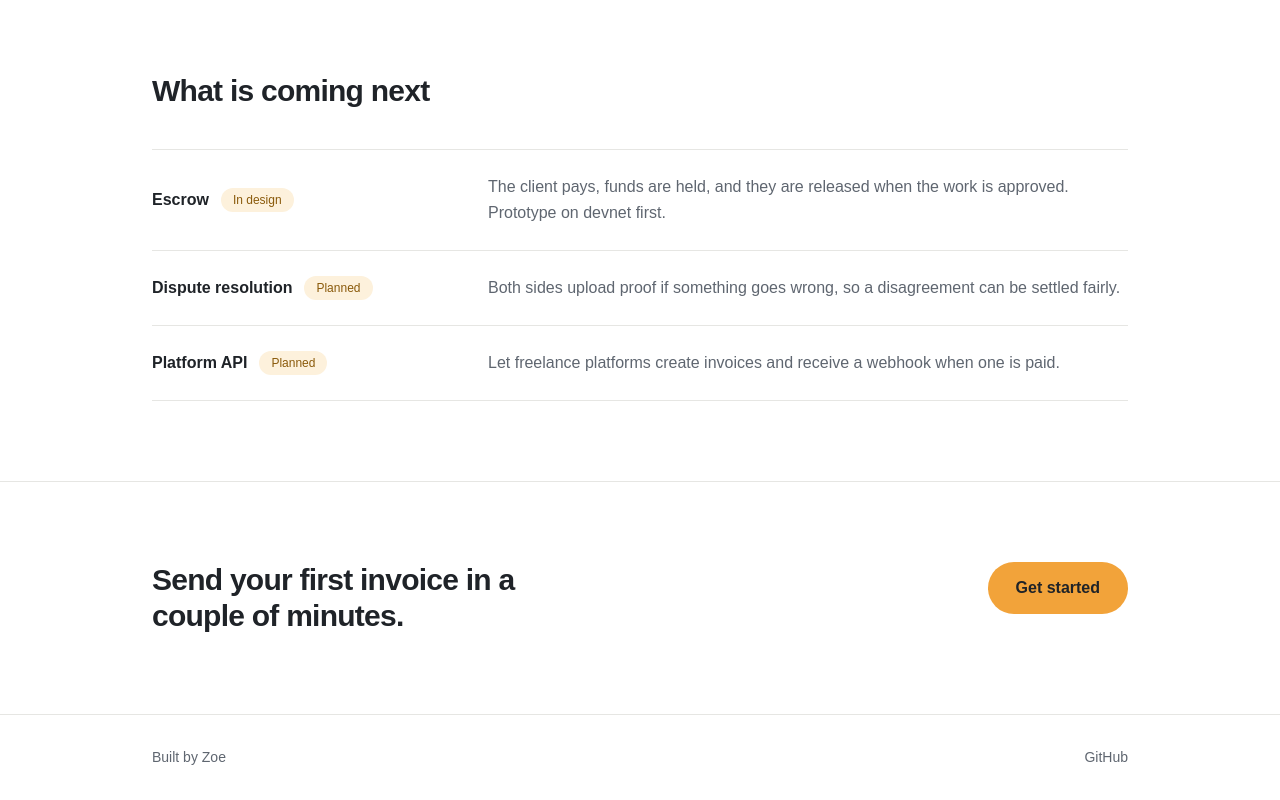
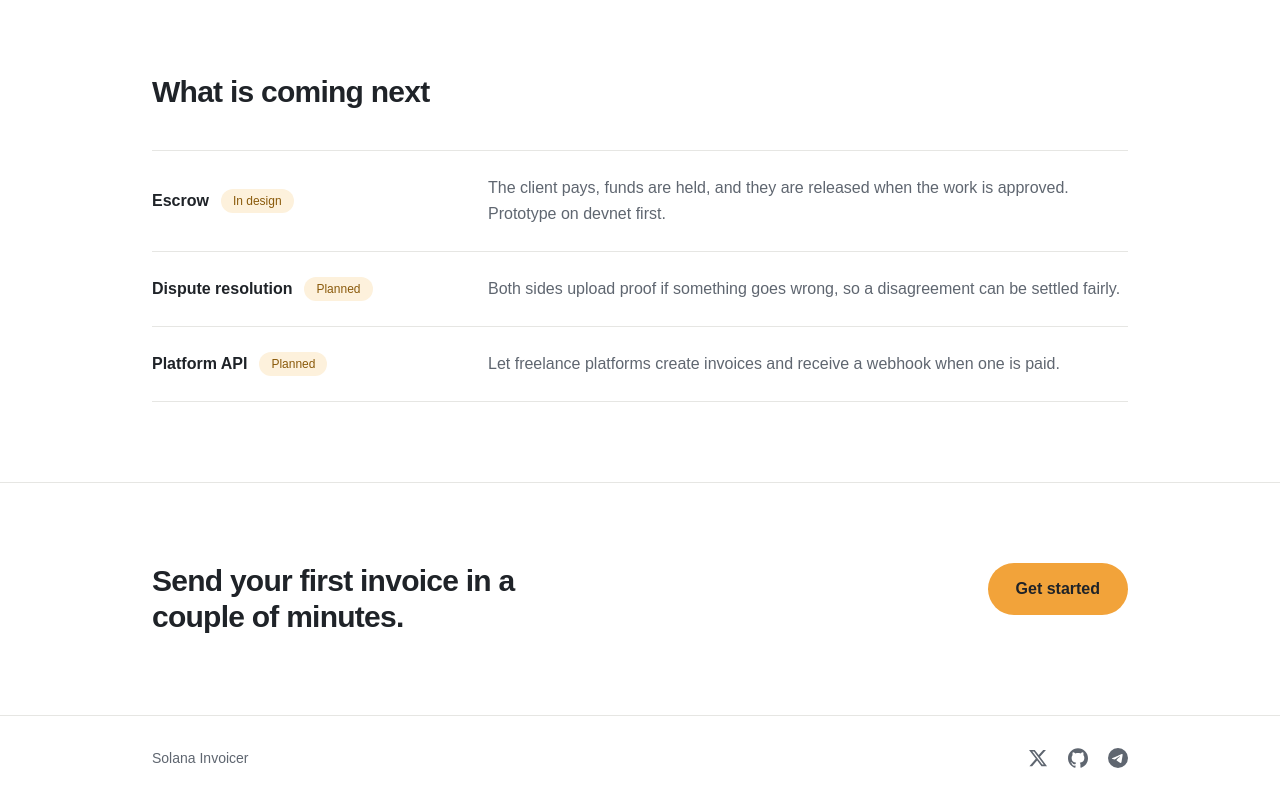
Before and after one commit to zoelaenski/arrivo, a Next.js app: page / in a window 1280 px wide. Shown: the part 1951-2751 px from the top of the page. Built offline with nearby package versions, Linux system fonts and the light colour scheme; no server answers.

Commit message:
Sticky header and social icons footer

```diff
--- a/src/app/page.tsx
+++ b/src/app/page.tsx
@@ -56,6 +56,24 @@ const roadmap = [
   },
 ];
 
+const socials = [
+  {
+    label: 'X',
+    href: 'https://x.com/zoelaenskai_',
+    path: 'M18.244 2.25h3.308l-7.227 8.26 8.502 11.24H16.17l-5.214-6.817L4.99 21.75H1.68l7.73-8.835L1.254 2.25H8.08l4.713 6.231zm-1.161 17.52h1.833L7.084 4.126H5.117z',
+  },
+  {
+    label: 'GitHub',
+    href: 'https://github.com/zoelaenski',
+    path: 'M12 .297c-6.63 0-12 5.373-12 12 0 5.303 3.438 9.8 8.205 11.385.6.113.82-.258.82-.577 0-.285-.01-1.04-.015-2.04-3.338.724-4.042-1.61-4.042-1.61C4.422 18.07 3.633 17.7 3.633 17.7c-1.087-.744.084-.729.084-.729 1.205.084 1.838 1.236 1.838 1.236 1.07 1.835 2.809 1.305 3.495.998.108-.776.417-1.305.76-1.605-2.665-.3-5.466-1.332-5.466-5.93 0-1.31.465-2.38 1.235-3.22-.135-.303-.54-1.523.105-3.176 0 0 1.005-.322 3.3 1.23.96-.267 1.98-.399 3-.405 1.02.006 2.04.138 3 .405 2.28-1.552 3.285-1.23 3.285-1.23.645 1.653.24 2.873.12 3.176.765.84 1.23 1.91 1.23 3.22 0 4.61-2.805 5.625-5.475 5.92.42.36.81 1.096.81 2.22 0 1.606-.015 2.896-.015 3.286 0 .315.21.69.825.57C20.565 22.092 24 17.592 24 12.297c0-6.627-5.373-12-12-12',
+  },
+  {
+    label: 'Telegram',
+    href: 'https://t.me/zoelaenskii',
+    path: 'M11.944 0A12 12 0 0 0 0 12a12 12 0 0 0 12 12 12 12 0 0 0 12-12A12 12 0 0 0 12 0a12 12 0 0 0-.056 0zm4.962 7.224c.1-.002.321.023.465.14a.506.506 0 0 1 .171.325c.016.093.036.306.02.472-.18 1.898-.962 6.502-1.36 8.627-.168.9-.499 1.201-.82 1.23-.696.065-1.225-.46-1.9-.902-1.056-.693-1.653-1.124-2.678-1.8-1.185-.78-.417-1.21.258-1.91.177-.184 3.247-2.977 3.307-3.23.007-.032.014-.15-.056-.212s-.174-.041-.249-.024c-.106.024-1.793 1.14-5.061 3.345-.48.33-.913.49-1.302.48-.428-.008-1.252-.241-1.865-.44-.752-.245-1.349-.374-1.297-.789.027-.216.325-.437.893-.663 3.498-1.524 5.83-2.529 6.998-3.014 3.332-1.386 4.025-1.627 4.476-1.635z',
+  },
+];
+
 export default async function Home() {
   const supabase = await createClient();
   const {
@@ -66,8 +84,11 @@ export default async function Home() {
 
   return (
     <div className="bg-white text-[#1F2328] min-h-screen">
-      <header className="max-w-5xl mx-auto px-6 h-20 flex items-center justify-between">
-        <span className="text-lg font-bold tracking-tight">Solana Invoicer</span>
+      <header className="sticky top-0 z-50 bg-white/90 backdrop-blur border-b border-[#E6E6E3]">
+        <div className="max-w-5xl mx-auto px-6 h-20 flex items-center justify-between">
+          <span className="text-lg font-bold tracking-tight">
+            Solana Invoicer
+          </span>
           {user && (
             <Link
               href="/dashboard"
@@ -77,6 +98,7 @@ export default async function Home() {
               Open dashboard
             </Link>
           )}
+        </div>
       </header>
 
       <section className="max-w-5xl mx-auto px-6 py-14 md:py-24 grid md:grid-cols-2 gap-14 items-center">
@@ -217,7 +239,10 @@ export default async function Home() {
         </h2>
         <div className="mt-10 divide-y divide-[#E6E6E3] border-y border-[#E6E6E3]">
           {roadmap.map((item) => (
-            <div key={item.title} className="py-6 md:grid md:grid-cols-3 md:gap-8">
+            <div
+              key={item.title}
+              className="py-6 md:grid md:grid-cols-3 md:gap-8"
+            >
               <div className="flex items-center gap-3">
                 <p className="font-semibold">{item.title}</p>
                 <span className="rounded-full bg-[#FDF1DC] text-xs font-medium text-[#8A5A0B] px-3 py-1">
@@ -248,14 +273,29 @@ export default async function Home() {
       </section>
 
       <footer className="border-t border-[#E6E6E3]">
-        <div className="max-w-5xl mx-auto px-6 py-8 flex items-center justify-between text-sm text-[#5F6670]">
-          <span>Built by Zoe</span>
+        <div className="max-w-5xl mx-auto px-6 py-8 flex items-center justify-between">
+          <span className="text-sm text-[#5F6670]">Solana Invoicer</span>
+          <div className="flex items-center gap-5">
+            {socials.map((s) => (
               <a
-            href="https://github.com/zoelaenski/solana-invoicer"
-            className={`hover:text-[#1F2328] ${focus}`}
+                key={s.label}
+                href={s.href}
+                target="_blank"
+                rel="noreferrer"
+                aria-label={s.label}
+                className={`text-[#5F6670] hover:text-[#1F2328] transition ${focus}`}
               >
-            GitHub
+                <svg
+                  viewBox="0 0 24 24"
+                  className="h-5 w-5"
+                  fill="currentColor"
+                  aria-hidden="true"
+                >
+                  <path d={s.path} />
+                </svg>
               </a>
+            ))}
+          </div>
         </div>
       </footer>
     </div>
```
Lines whose indentation alone changed are shown as unchanged.
